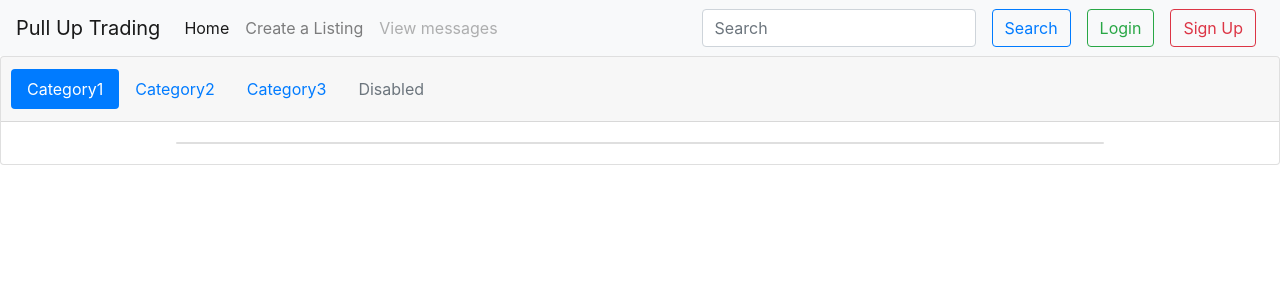
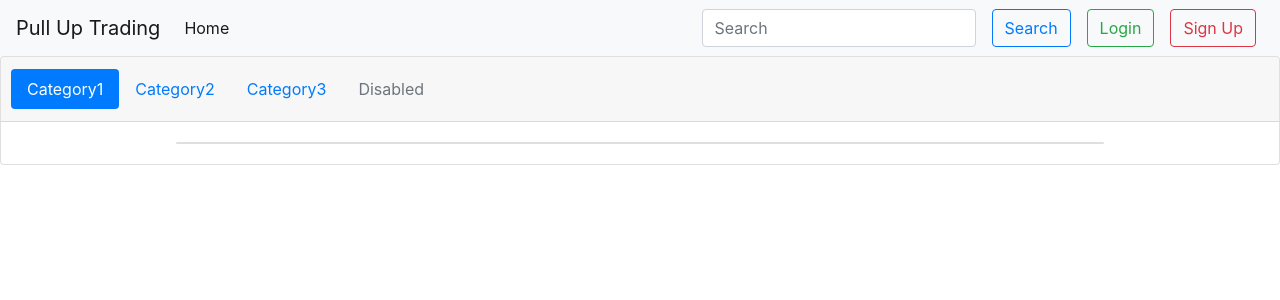
Before and after one commit to bchowdhury00/wakeupslow, a Flask app: page / in a window 1280 px wide. Shown: the top 300 px of the page. Run offline with Flask 2, Linux system fonts and the light colour scheme; some libraries are stand-ins or nearby versions.

Commit message:
updated hrefs

```diff
--- a/app/templates/base.html
+++ b/app/templates/base.html
@@ -21,12 +21,14 @@
                 <li class="nav-item active">
                     <a class="nav-link" href="#">Home <span class="sr-only">(current)</span></a>
                 </li>
+                {% if 'username' in session %}
                 <li class="nav-item">
-                    <a class="nav-link" href="#">Create a Listing</a>
+                    <a class="nav-link" href="/createListing">Create a Listing</a>
                 </li>
                 <li class="nav-item">
-                    <a class="nav-link disabled" href="#" tabindex="-1">View messages</a>
+                    <a class="nav-link disabled" href="#">View messages</a>
                 </li>
+                {% endif %}
             </ul>
             <form class="form-inline my-2 my-lg-0">
                 <input class="form-control mr-sm-2" type="search" placeholder="Search" aria-label="Search">
```
